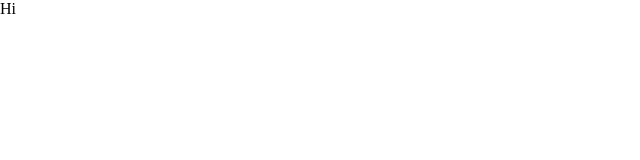
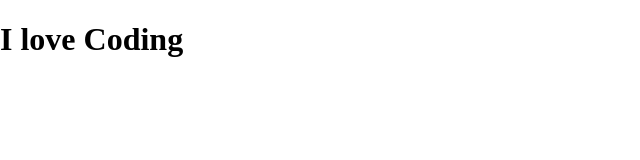
Before and after one commit to Glen237/Scrimba-Project, a website: page index.html in a window 1280 px wide. Shown: the whole page, without its empty margins (0-640 px from the left). Drawn offline with nearby package versions, Linux system fonts and the light colour scheme.

Commit message:
Update index.html
initial commit

```diff
--- a/index.html
+++ b/index.html
@@ -1,6 +1,6 @@
 <html>
     <head><link rel="stylesheet" href="https://cdnjs.cloudflare.com/ajax/libs/normalize/8.0.1/normalize.css"></head>
     <body>
-        Hi
+      <h1>I love Coding</h1>
     </body>
 </html>
```
